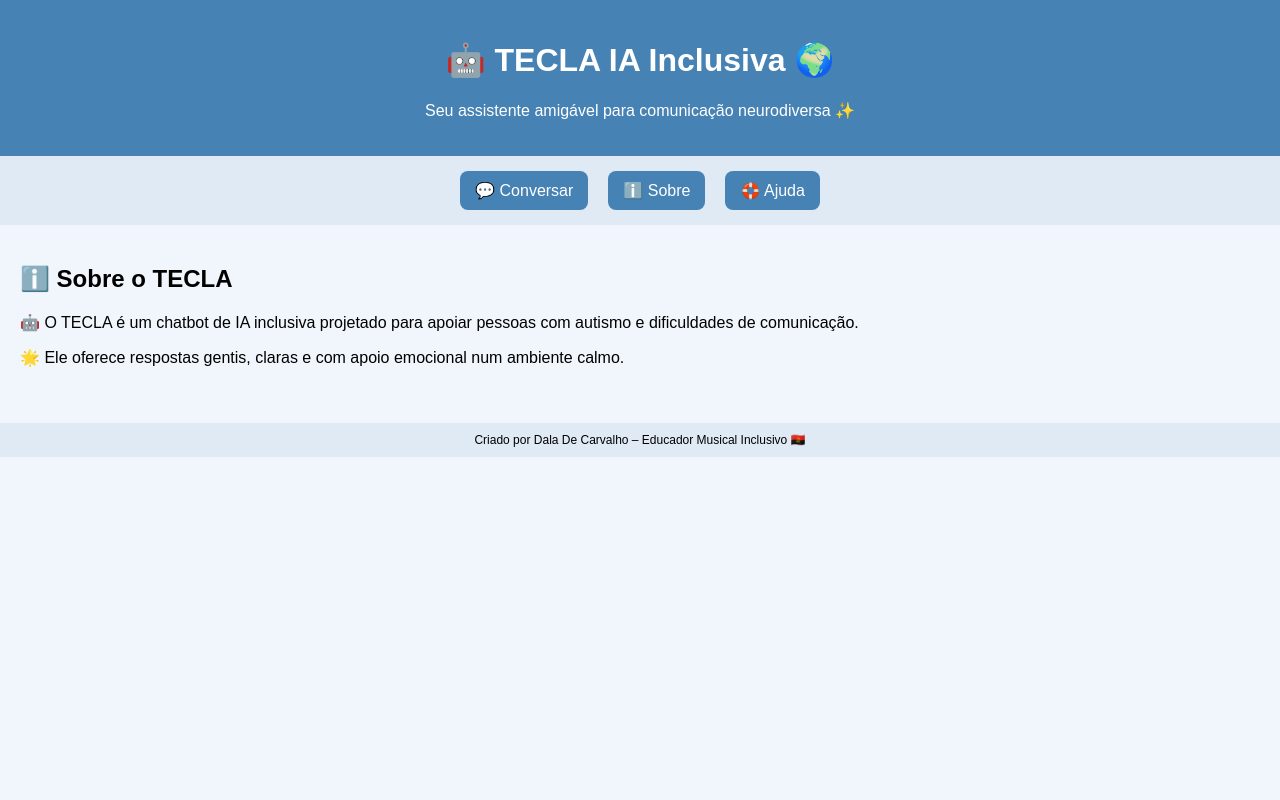
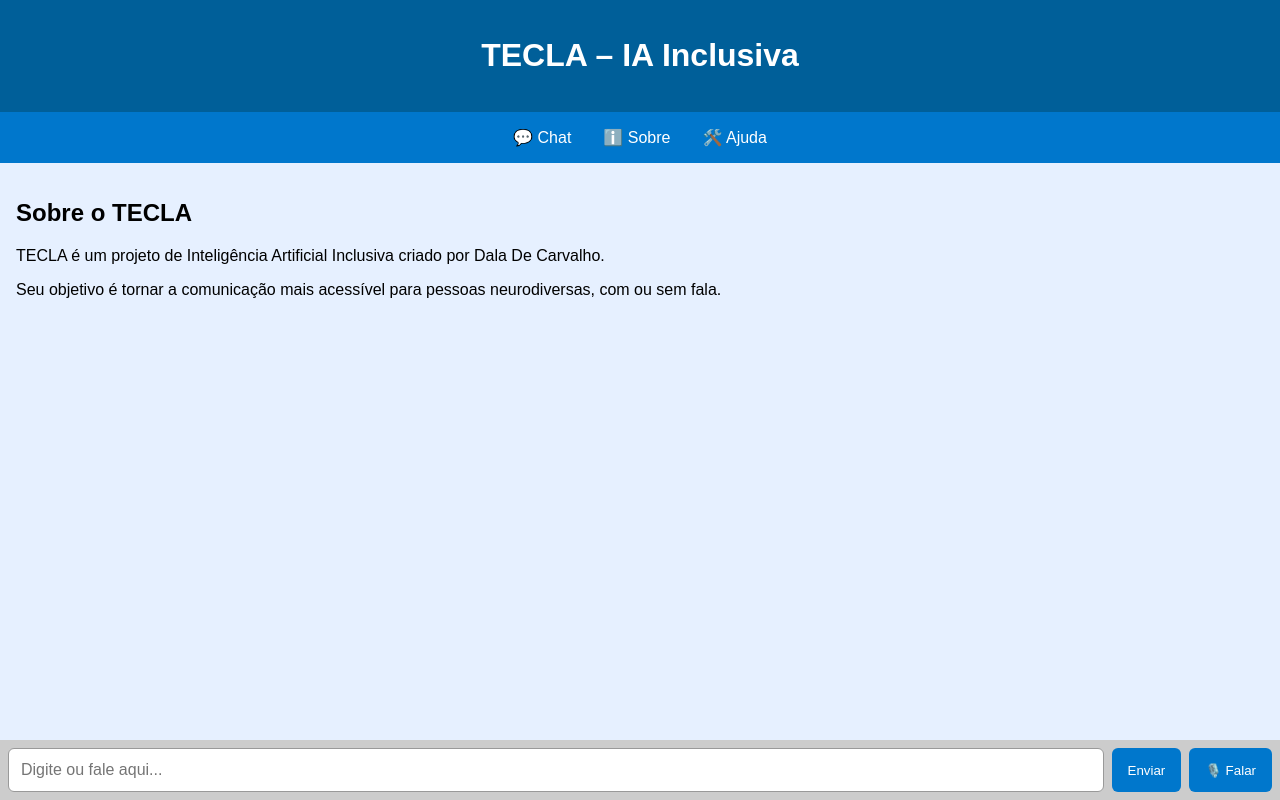
Before and after one commit to Dala35/TECLA-IA-INCLUSIVA, a plain HTML site: page index.html in a window 1280 px wide. Both pictures are taken after a click on the button "ℹ️ Sobre". Drawn offline with Linux system fonts and the light colour scheme; no server answers.

Commit message:
Update index.html

```diff
--- a/index.html
+++ b/index.html
@@ -1,169 +1,209 @@
 <!DOCTYPE html>
-<html lang="pt">
+<html lang="en">
 <head>
   <meta charset="UTF-8" />
   <meta name="viewport" content="width=device-width, initial-scale=1.0"/>
-  <title>TECLA IA Inclusiva</title>
+  <title>TECLA – IA Inclusiva</title>
   <style>
     body {
+      margin: 0;
       font-family: Arial, sans-serif;
-      background: #f0f6fc;
-      margin: 0;
-      padding: 0;
+      background: #e6f0ff;
+      display: flex;
+      flex-direction: column;
+      height: 100vh;
     }
+
     header {
-      background-color: #4682b4;
-      padding: 20px;
+      background-color: #005f99;
       color: white;
+      padding: 1rem;
       text-align: center;
     }
+
     nav {
-      background: #e0eaf5;
-      padding: 10px;
       display: flex;
       justify-content: center;
-      gap: 10px;
+      background-color: #0077cc;
     }
+
     nav button {
-      padding: 10px 15px;
+      background: transparent;
       border: none;
-      background: #4682b4;
       color: white;
-      border-radius: 8px;
+      padding: 1rem;
+      font-size: 1rem;
       cursor: pointer;
     }
+
     nav button:hover {
-      background: #5a9bd5;
+      background-color: #3399ff;
     }
-    .page {
-      display: none;
-      padding: 20px;
+
+    main {
+      flex: 1;
+      padding: 1rem;
+      overflow-y: auto;
     }
-    .active {
-      display: block;
+
+    .chat-container {
+      display: flex;
+      flex-direction: column;
+      gap: 0.5rem;
     }
-    #chat-box {
-      background: white;
+
+    .user-msg, .bot-msg {
+      max-width: 75%;
+      padding: 0.75rem;
       border-radius: 12px;
-      padding: 20px;
-      max-width: 600px;
-      margin: 0 auto;
-      text-align: left;
-      box-shadow: 0px 4px 8px rgba(0,0,0,0.1);
+      font-size: 18px;
+      line-height: 1.4;
     }
+
     .user-msg {
-      color: black;
-      margin-top: 10px;
+      align-self: flex-end;
+      background-color: #d9edf7;
     }
+
     .bot-msg {
-      color: green;
-      margin-bottom: 10px;
+      align-self: flex-start;
+      background-color: #fff3cd;
     }
-    input, button {
-      padding: 10px;
-      margin: 5px;
-      font-size: 16px;
+
+    footer {
+      padding: 0.5rem;
+      background: #ccc;
+      display: flex;
+      gap: 0.5rem;
     }
-    footer {
-      background: #e0eaf5;
-      text-align: center;
-      padding: 10px;
-      font-size: 12px;
-      margin-top: 20px;
+
+    input {
+      flex: 1;
+      padding: 0.75rem;
+      font-size: 1rem;
+      border: 1px solid #999;
+      border-radius: 6px;
+    }
+
+    button.send {
+      padding: 0.75rem 1rem;
+      background: #0077cc;
+      color: white;
+      border: none;
+      border-radius: 6px;
+      cursor: pointer;
+    }
+
+    button.send:hover {
+      background-color: #005fa3;
     }
   </style>
 </head>
 <body>
   <header>
-    <h1>🤖 TECLA IA Inclusiva 🌍</h1>
-    <p>Seu assistente amigável para comunicação neurodiversa ✨</p>
+    <h1>TECLA – IA Inclusiva</h1>
   </header>
 
   <nav>
-    <button onclick="showPage('chat')">💬 Conversar</button>
-    <button onclick="showPage('about')">ℹ️ Sobre</button>
-    <button onclick="showPage('help')">🛟 Ajuda</button>
+    <button onclick="showTab('chat')">💬 Chat</button>
+    <button onclick="showTab('sobre')">ℹ️ Sobre</button>
+    <button onclick="showTab('ajuda')">🛠️ Ajuda</button>
   </nav>
 
-  <div id="chat" class="page active">
-    <div id="chat-box"></div>
-    <input id="userInput" type="text" placeholder="Escreve ou fala aqui..." />
-    <button onclick="sendMessage()">📤 Enviar</button>
-    <button onclick="startRecognition()">🎤 Falar</button>
-  </div>
+  <main id="chat" class="tab">
+    <div class="chat-container" id="chatBox"></div>
+  </main>
 
-  <div id="about" class="page">
-    <h2>ℹ️ Sobre o TECLA</h2>
-    <p>🤖 O TECLA é um chatbot de IA inclusiva projetado para apoiar pessoas com autismo e dificuldades de comunicação.</p>
-    <p>🌟 Ele oferece respostas gentis, claras e com apoio emocional num ambiente calmo.</p>
-  </div>
+  <main id="sobre" class="tab" style="display:none">
+    <h2>Sobre o TECLA</h2>
+    <p>TECLA é um projeto de Inteligência Artificial Inclusiva criado por Dala De Carvalho.</p>
+    <p>Seu objetivo é tornar a comunicação mais acessível para pessoas neurodiversas, com ou sem fala.</p>
+  </main>
 
-  <div id="help" class="page">
-    <h2>🛟 Ajuda e Dicas</h2>
+  <main id="ajuda" class="tab" style="display:none">
+    <h2>Como usar</h2>
+    <p>Digite ou fale algo e o TECLA responderá com emoção.</p>
+    <h3>Emoções reconhecidas:</h3>
     <ul>
-      <li>💡 Diz: "olá", "quem és tu", "estou triste", "o que é amizade", e mais.</li>
-      <li>🎤 Clica no microfone para usar a tua voz (disponível em alguns navegadores).</li>
-      <li>📱 Funciona offline depois de carregar uma vez. Adiciona à tela inicial!</li>
+      <li>🙂 Feliz / Calmo</li>
+      <li>😢 Triste</li>
+      <li>😡 Zangado</li>
+      <li>😨 Assustado</li>
+      <li>🧡 Carinho / Amizade</li>
     </ul>
-  </div>
+  </main>
 
   <footer>
-    Criado por Dala De Carvalho – Educador Musical Inclusivo 🇦🇴
+    <input type="text" id="userInput" placeholder="Digite ou fale aqui..." onkeypress="if(event.key==='Enter') sendMessage()"/>
+    <button class="send" onclick="sendMessage()">Enviar</button>
+    <button class="send" onclick="startListening()">🎙️ Falar</button>
   </footer>
 
   <script>
-    const pages = document.querySelectorAll('.page');
-    function showPage(id) {
-      pages.forEach(p => p.classList.remove('active'));
-      document.getElementById(id).classList.add('active');
+    let respostas = {};
+    const chatBox = document.getElementById("chatBox");
+
+    // Carrega o JSON de respostas
+    fetch("respostas.json")
+      .then(response => response.json())
+      .then(data => respostas = data)
+      .catch(err => console.error("Erro ao carregar base:", err));
+
+    function showTab(id) {
+      document.querySelectorAll("main.tab").forEach(el => el.style.display = "none");
+      document.getElementById(id).style.display = "block";
     }
 
-    const library = {
-      "olá": "👋 Olá! Como posso ajudar hoje?",
-      "quem és tu": "🤖 Eu sou o TECLA, o teu amigo com inteligência artificial.",
-      "qual é a tua missão": "🎯 A minha missão é apoiar a comunicação de forma gentil e respeitosa.",
-      "por que foste criado": "💡 Fui criado para ajudar pessoas que precisam de apoio para se expressarem.",
-      "estou triste": "😢 Lamento que estejas assim. Queres conversar sobre isso? Estou aqui para ti.",
-      "o que é amizade": "🧡 Amizade é quando alguém se importa contigo, te respeita e quer o teu bem.",
-      "o que posso fazer quando me sinto sozinho": "🎨 Podes desenhar, ouvir música, brincar com algo que gostas ou falar comigo.",
-      "adeus": "👋 Até logo! Estarei aqui sempre que precisares."
-    };
+    function addMessage(msg, sender) {
+      const el = document.createElement("div");
+      el.className = sender === "user" ? "user-msg" : "bot-msg";
+      el.textContent = msg;
+      chatBox.appendChild(el);
+      chatBox.scrollTop = chatBox.scrollHeight;
+    }
 
-    const chatBox = document.getElementById("chat-box");
-
-    function addMessage(message, sender) {
-      const msg = document.createElement("div");
-      msg.className = sender === "user" ? "user-msg" : "bot-msg";
-      msg.textContent = message;
-      chatBox.appendChild(msg);
-      chatBox.scrollTop = chatBox.scrollHeight;
+    function falar(texto) {
+      const synth = window.speechSynthesis;
+      const utter = new SpeechSynthesisUtterance(texto);
+      utter.lang = "en-US";
+      synth.speak(utter);
     }
 
     function sendMessage() {
       const input = document.getElementById("userInput");
       const text = input.value.trim().toLowerCase();
-      if (text === "") return;
+      if (!text) return;
 
       addMessage("🧑 " + text, "user");
 
-      const resposta = library[text] || "❓ Ainda não aprendi isso. Queres ensinar-me?";
-      addMessage("🤖 " + resposta, "bot");
+      if (respostas[text]) {
+        const r = respostas[text];
+        const msg = `${r.emo} ${r.texto}`;
+        addMessage("🤖 " + msg, "bot");
+        falar(r.texto);
+      } else {
+        const fallback = "❓ I haven’t learned that yet. Would you like to teach me?";
+        addMessage("🤖 " + fallback, "bot");
+        falar(fallback);
+      }
+
       input.value = "";
     }
 
-    function startRecognition() {
-      try {
-        const recognition = new (window.SpeechRecognition || window.webkitSpeechRecognition)();
-        recognition.lang = "pt-PT";
-        recognition.onresult = function(event) {
-          const result = event.results[0][0].transcript;
-          document.getElementById("userInput").value = result;
-          sendMessage();
-        };
-        recognition.start();
-      } catch (e) {
-        alert("🎤 O reconhecimento de voz não é suportado neste dispositivo/navegador.");
+    // Reconhecimento de fala
+    function startListening() {
+      const SpeechRecognition = window.SpeechRecognition || window.webkitSpeechRecognition;
+      if (!SpeechRecognition) {
+        alert("Navegador não suporta reconhecimento de voz.");
+        return;
       }
+      const recognition = new SpeechRecognition();
+      recognition.lang = "en-US";
+      recognition.onresult = (event) => {
+        document.getElementById("userInput").value = event.results[0][0].transcript;
+        sendMessage();
+      };
+      recognition.start();
     }
   </script>
 </body>
```
